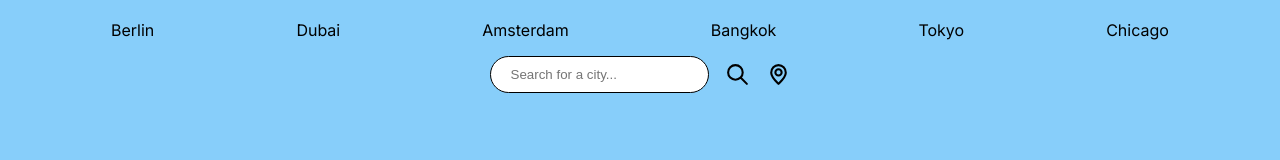
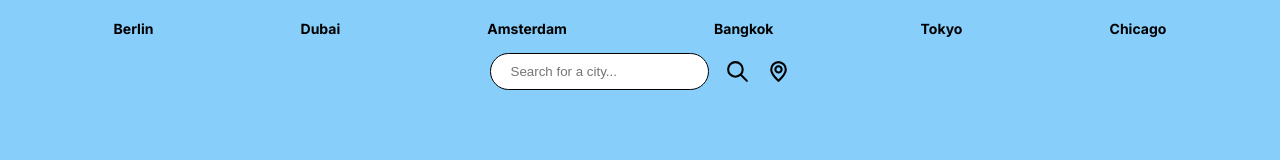
Before and after one commit to MSaeedNajafi/OrdinaWeatherWidget, a Next.js app: page / in a window 1280 px wide. Shown: the top 160 px of the page. Built offline with nearby package versions, Linux system fonts and the light colour scheme.

Commit message:
city hover

```diff
--- a/app/components/Cities/Cities.module.css
+++ b/app/components/Cities/Cities.module.css
@@ -6,3 +6,13 @@
   align-content: center;
   margin-bottom: 16px;
 }
+
+.city {
+  font-size: 14px;
+  font-weight: bold;
+  cursor: pointer;
+}
+
+.city:hover {
+  transform: scale(1.1);
+}
--- a/app/components/Cities/Cities.tsx
+++ b/app/components/Cities/Cities.tsx
@@ -23,7 +23,7 @@ const Cities: React.FC<CitiesProps> = ({ cities, setCity, fetchLocation }) => {
               fetchLocation(city.name);
             }}
           >
-            {city.name}
+            <p className={styles.city}>{city.name}</p>
           </div>
         );
       })}
```
